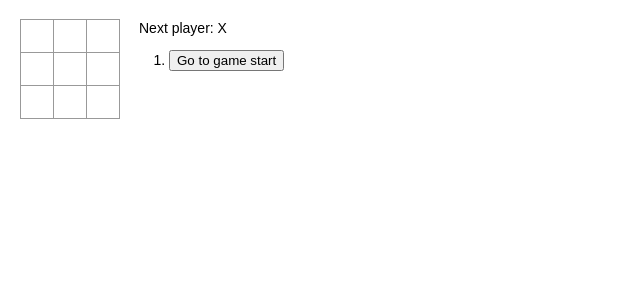
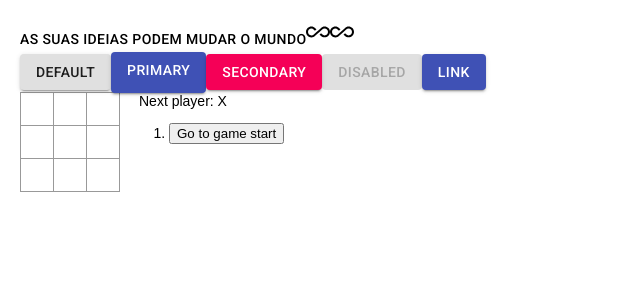
Before and after one commit to Gabrielbaumgarten/primeiro-projeto-react, a React (Create React App) app: page / in a window 1280 px wide. Shown: the top 300 px of the page, without its empty margins (0-640 px from the left). Built offline with nearby package versions, Linux system fonts and the light colour scheme.

Commit message:
Descobertas 07/05/2020

```diff
--- a/package.json
+++ b/package.json
@@ -3,12 +3,15 @@
   "version": "0.1.0",
   "private": true,
   "dependencies": {
+    "@material-ui/core": "^4.9.13",
+    "@material-ui/icons": "^4.9.1",
     "@testing-library/jest-dom": "^4.2.4",
     "@testing-library/react": "^9.5.0",
     "@testing-library/user-event": "^7.2.1",
     "react": "^16.13.1",
     "react-dom": "^16.13.1",
-    "react-scripts": "3.4.1"
+    "react-scripts": "3.4.1",
+    "typeface-roboto": "0.0.75"
   },
   "scripts": {
     "start": "react-scripts start",
--- a/src/App.js
+++ b/src/App.js
@@ -1,6 +1,11 @@
 import React from 'react';
 import logo from './logo.svg';
 import './App.css';
+import 'typeface-roboto'
+import Button from '@material-ui/core/Button';
+import Typography from '@material-ui/core/Typography'
+import AllInclusiveIcon from '@material-ui/icons/AllInclusive';
+import AllInclusiveSharpIcon from '@material-ui/icons/AllInclusiveSharp';
 
 function Square(props) {
   return (
@@ -142,6 +147,30 @@ function calculateWinner(squares) {
 function App() {
   return (
     <div className="App">
+      <div>
+        <Typography variant='button' gutterBottom>
+          as suas ideias podem mudar o mundo
+          <AllInclusiveIcon />
+          <AllInclusiveSharpIcon />
+        </Typography>
+      </div>
+      <Button variant="contained">
+        Default
+      </Button>
+      <Button variant="contained" color="primary">
+        <Typography variant='botton' gutterBottom>
+          Primary
+        </Typography>
+      </Button>
+      <Button variant="contained" color="secondary">
+        Secondary
+      </Button>
+      <Button variant="contained" disabled>
+        Disabled
+      </Button>
+      <Button variant="contained" color="primary" href="#contained-buttons">
+        Link
+      </Button>
       <Game />
     </div>
   );
```
Also changed, not shown: 1 other file (tests, documents, lock files or other folders).
